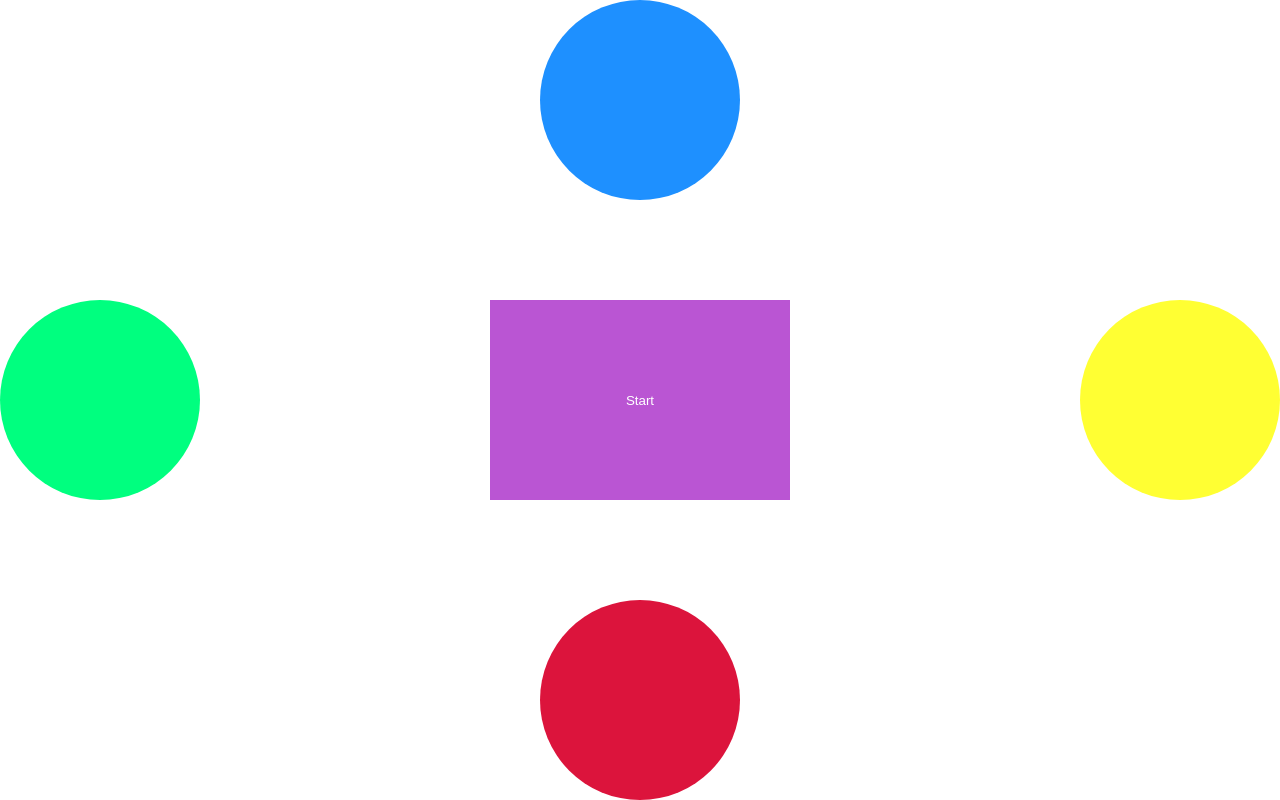
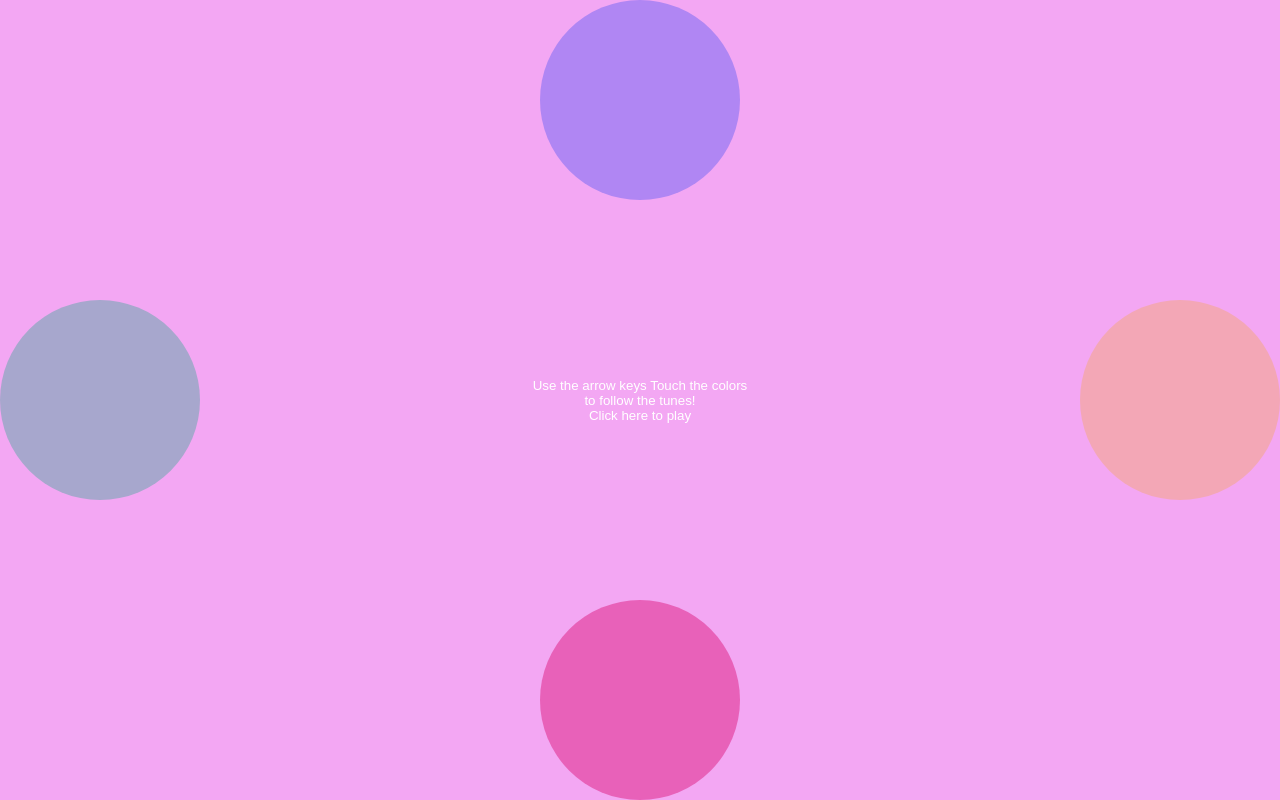
Before and after one commit to cmugla/p1-game, a plain HTML site: page simon/index.html in a window 1280 px wide. Drawn offline with nearby package versions, Linux system fonts and the light colour scheme.

Commit message:
update styles

```diff
--- a/simon/index.html
+++ b/simon/index.html
@@ -12,10 +12,15 @@
   <script src="js/script.js" type="text/javascript"></script>
 </head>
 <body>
+  <button>
+    <span class="desktop">Use the arrow keys</span>
+    <span class="mobile">Touch the colors</span>
+    <br>to follow the tunes!
+    <br>Click here to play
+  </button>
   <div id="blue"><p>^</p></div>
   <div id="yellow"><p>></p></div>
   <div id="green"><p><</p></div>
   <div id="red"><p>v</p></div>
-  <button>Start</button>
 </body>
 </html>
--- a/simon/scss/style.scss
+++ b/simon/scss/style.scss
@@ -8,8 +8,10 @@
     $yellowRGB: rgba(255,255,102,0);
   $green: #00FF7F;
     $greenRGB: rgba(0,255,127,0);
-  $purple: #BA55D3;
-    $lightPurple: #EE82EE;
+  $purple: rgba(186, 85, 211, 1.0);
+    $lightPurple: rgba(238, 130, 238, 1.0);
+  $purpleO: rgba(186, 85, 211, 0.7);
+    $lightPurpleO: rgba(238, 130, 238, 0.7);
 
   //typography
   $sansSerif: sans-serif;
@@ -31,20 +33,14 @@ div {
   height:200px;
   float: left;
   border-radius: 50%;
+  z-index: 999;
 }
 
 button {
   cursor: pointer;
-  width: 300px;
-  height: 200px;
   border:0;
   background-color: $purple;
   color: white;
-  position:absolute;
-  top: 50%;
-  left: 50%;
-  margin-top:-100px;
-  margin-left:-150px;
   &:hover {
     background-color: $lightPurple;
   }
@@ -55,22 +51,18 @@ button {
 /* Containers */
 #blue {
   background-color: $blue;
-  opacity: $opacity;
 }
 
 #yellow {
   background-color: $yellow;
-  opacity: $opacity;
 }
 
 #red {
   background-color: $red;
-  opacity: $opacity;
 }
 
 #green {
   background-color: $green;
-  opacity: $opacity;
 }
 
 
@@ -167,6 +159,18 @@ button {
     margin-top:-100px;
   }
 
+  button {
+    width: 100vw;
+    height: 100vh;
+    z-index: 9999;
+    border:0;
+    background-color: $purpleO;
+    position: absolute;
+    &:hover {
+      background-color: $lightPurpleO;
+    }
+  }
+
   /* Modified from https://jsfiddle.net/yeghb8oo/, suggested by Philip Enc on Stack Overflow */
   .bloom {
     position: absolute;
@@ -187,18 +191,10 @@ button {
     position: absolute;
   }
 
-  // #yellow, #red {
-  //   float: right;
-  // }
-
-  // #blue, #green {
-  //   float:left;
-  // }
-
   .bloom {
     position: absolute;
     display: inline-block;
-    z-index: 999;
+    z-index: 9998;
     &::after {
       position: absolute;
     }
@@ -228,8 +224,11 @@ button {
     border-radius: 50%;
     width:200px;
     height:200px;
-    z-index: 1000;
+    z-index: 9999;
     margin-top: -100px;
     margin-left:-100px;
+    position: absolute;
+    top: 50%;
+    left: 50%;
   }
 }
```
Also changed, not shown: simon/css/style.css, 1 other file.
